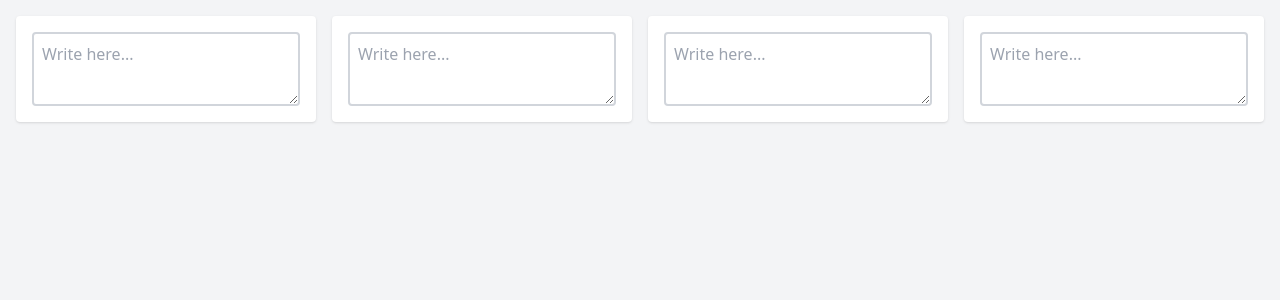
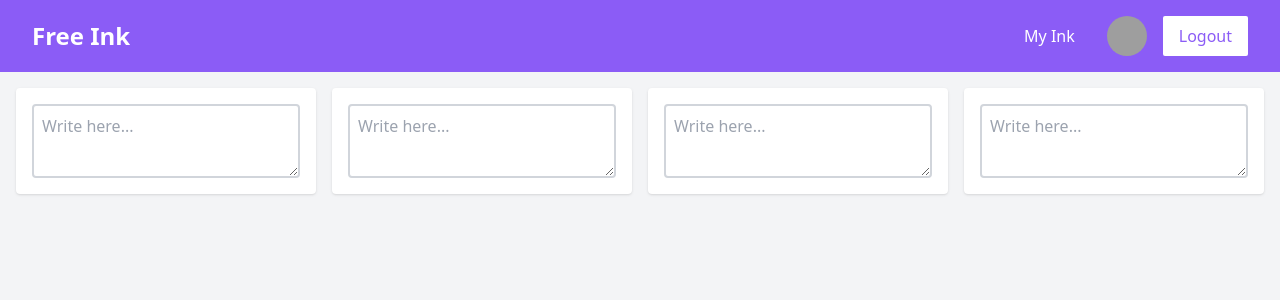
Before and after one commit to jeyemPF/feel-ink-frontend, a React (Vite) app: page /dashboard in a window 1280 px wide. Shown: the top 300 px of the page. Built offline with nearby package versions, Linux system fonts and the light colour scheme; grey boxes are pictures that could not be loaded.

Commit message:
adding header in my dashboard

```diff
--- /dev/null
+++ b/src/components/Header.jsx
@@ -0,0 +1,25 @@
+
+import React from 'react';
+
+const Header = () => {
+  return (
+    <header className="bg-violet-500 text-white py-4 px-8 flex justify-between items-center">
+      <h1 className="text-2xl font-bold">Free Ink</h1>
+      <div className="flex items-center">
+        <a href="/history" className="text-white hover:underline mx-4">
+          My Ink
+        </a>
+        <img
+          src="http://res.cloudinary.com/drlztlr1m/image/upload/v1706979188/oxbsppubd3rsabqwfxsr.jpg"
+          alt="Avatar"
+          className="w-10 h-10 rounded-full mx-4"
+        />
+        <button className="bg-white text-violet-500 py-2 px-4 rounded-sm hover:bg-gray-100 focus:outline-none">
+          Logout
+        </button>
+      </div>
+    </header>
+  );
+};
+
+export default Header;
--- a/src/pages/home/Dashboard.jsx
+++ b/src/pages/home/Dashboard.jsx
@@ -1,6 +1,7 @@
-// src/pages/Dashboard.js
+// src/pages/home/Dashboard.jsx
 
 import React, { useState } from 'react';
+import Header from '../../components/Header.jsx';
 
 const Dashboard = () => {
   const [cards, setCards] = useState([
@@ -15,7 +16,9 @@ const Dashboard = () => {
   };
 
   return (
-    <div className="min-h-screen bg-gray-100 p-4">
+    <div className="min-h-screen bg-gray-100">
+      <Header />
+      <div className="p-4">
         <div className="grid grid-cols-1 md:grid-cols-2 lg:grid-cols-4 gap-4">
           {cards.map(card => (
             <div key={card.id} className="bg-white p-4 rounded shadow">
@@ -29,6 +32,7 @@ const Dashboard = () => {
           ))}
         </div>
       </div>
+    </div>
   );
 };
 
```
Lines whose indentation alone changed are shown as unchanged.
